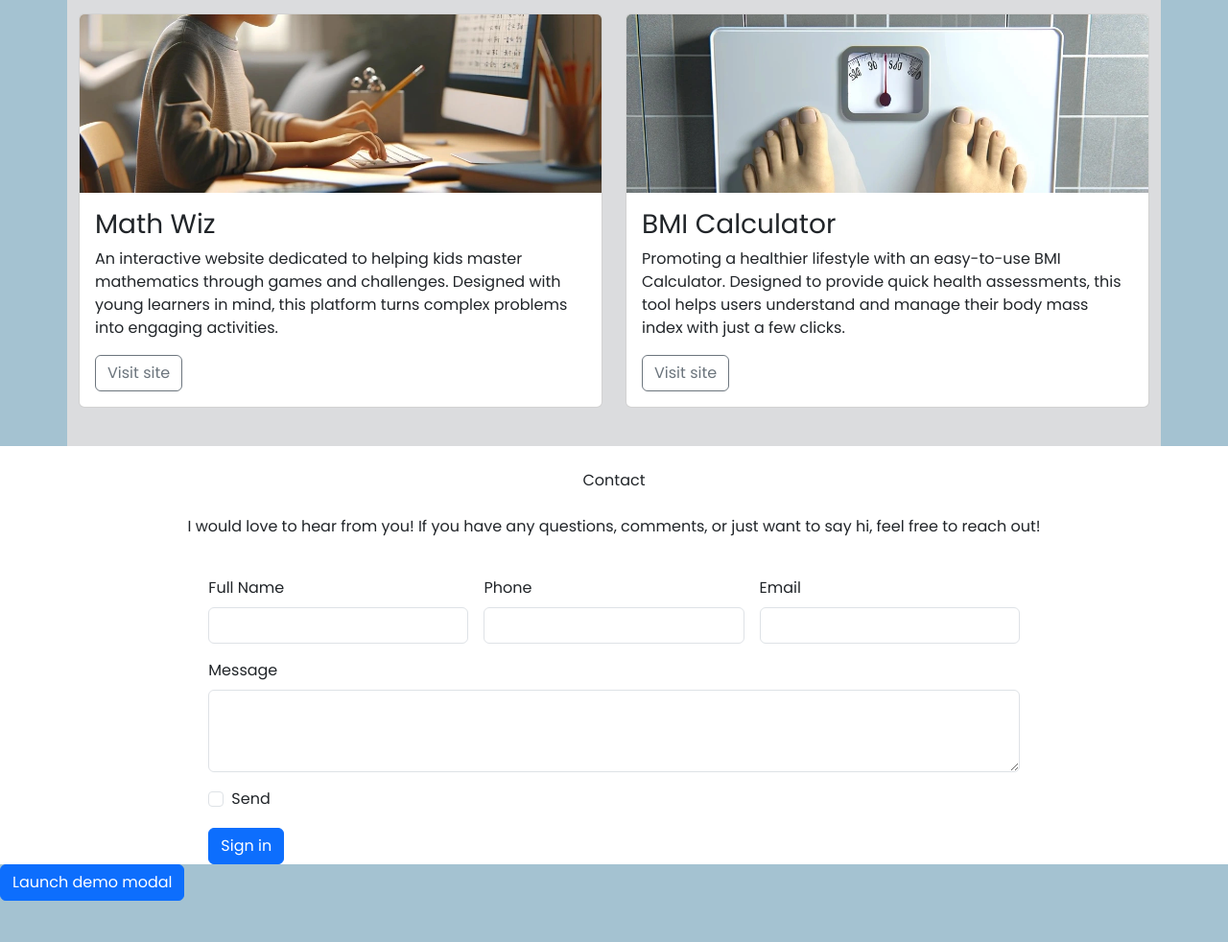
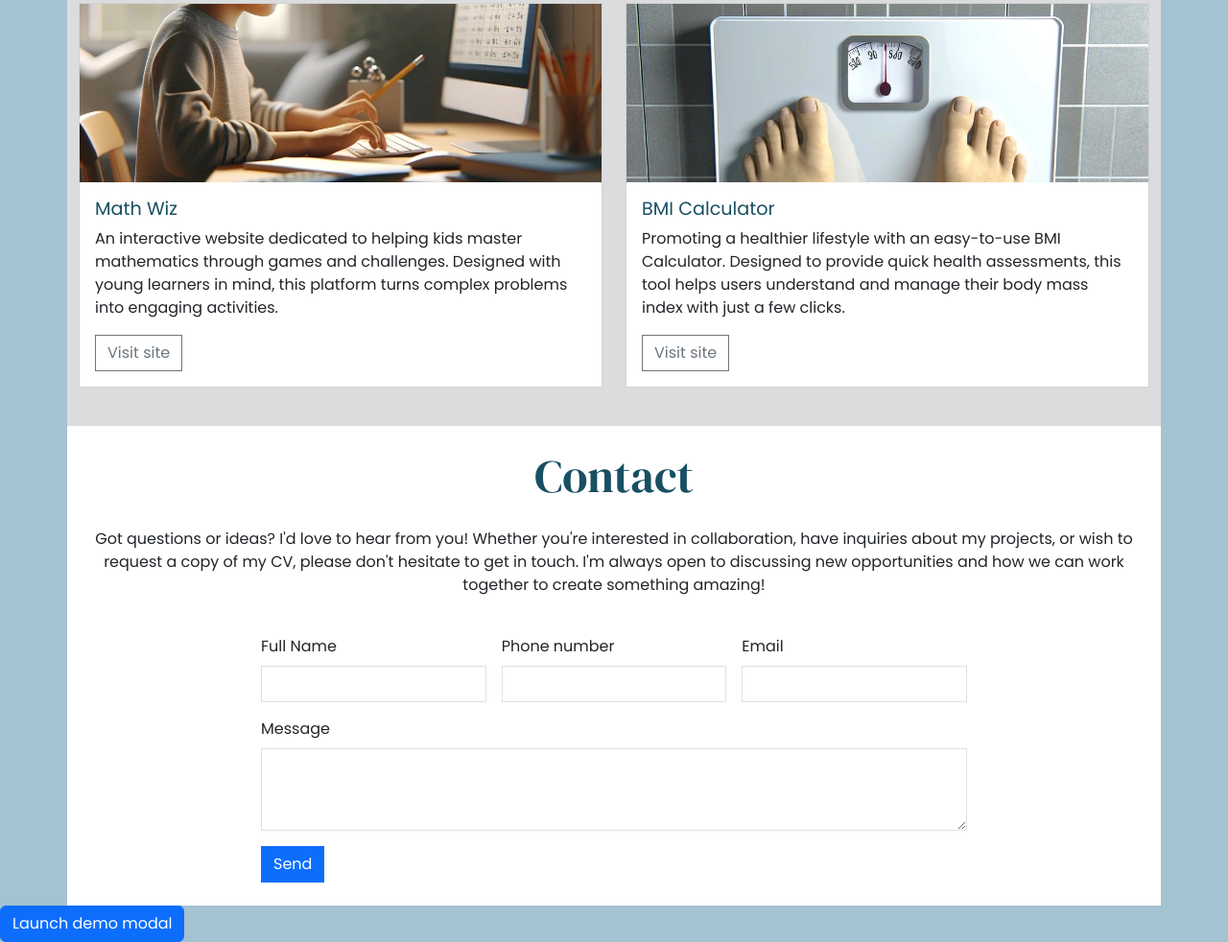
Before and after one commit to AlexandraSelby/portfolio-website, a plain HTML site: page index.html in a window 1280 px wide. Shown: the part 1576-2558 px from the top of the page at 96% size. Before the commit the page ends 2515 px from the top, so only its background shows below. Drawn offline with nearby package versions, Linux system fonts and the light colour scheme.

Commit message:
Remove rounded corners

```diff
--- a/assets/css/style.css
+++ b/assets/css/style.css
@@ -1,4 +1,5 @@
 @import url('https://fonts.googleapis.com/css2?family=DM+Serif+Display:ital@0;1&family=Poppins&display=swap');
+
 
 body {
     font-family: poppins, sans-serif;
@@ -10,13 +11,33 @@ h1, h2 {
 
     color: #184f63;
 }
+
+.sharp-corners,
+.sharp-corners *{
+    border-radius: 0;
+}
+
 /*About section*/
+
 #about{
     background-color: white;
 }
-/*Skills section*/
+
+/*Portofolio section*/
+
 #portfolio{
     background-color: #dbdcde;
+}
+#portfolio .card-title{
+    color: #184f63;
+    font-size: 1.2rem;
+}
+#portfolio .btn-outline-secondary:hover{
+    background-color: #184f63;
+}
+
+#portfolio .card-text {
+    min-height: 120px;
 }
 /*Contact section*/
 #contact{
@@ -31,3 +52,10 @@ h1, h2 {
     min-height: 500px;
     padding: 5% 7%;
 }
+/*media queries*/
+/*use breakpoits for xl screen and up*/
+@media (min-width: 1200px) {
+ #portfolio .card-text {
+    min-height: auto;
+ }
+}
--- a/index.html
+++ b/index.html
@@ -184,47 +184,37 @@
   </main>
 
    <!-- Contact section -->
-  <footer id="contact" class="conteiner">
+   <footer id="contact" class="container">
     <div class="row justify-content-center">
         <div class="col-12 text-center my-4">
-
-        <header class="dispaly -5">Contact</header>
-        <p class="mt-4">I would love to hear from you! If you have any questions, comments, or just want to say hi, feel
-          free to reach out!</p>
+            <h2 class="display-5">Contact</h2>
+            <p class="mt-4">Got questions or ideas? I'd love to hear from you! Whether you're
+                interested in collaboration, have inquiries about my projects, or
+                wish to request a copy of my CV, please don't hesitate to get in
+                touch. I'm always open to discussing new opportunities and how we
+                can work together to create something amazing!</p>
         </div>
-      <div class="col-12 col-md-10 col-lg-8">
-        <!--Add your form here!-->
-        <form class="row g-3">
-
-          <div class="col-md-4">
-            <label for="inputName" class="form-label">Full Name</label>
-            <input type="text" class="form-control" id="inputName">
+        <div class="col-12 col-md-10 col-lg-8 mb-4">
+            <!-- Add your form here -->
+            <form class="row g-3 sharp-corners">
+                <div class="col-lg-4">
+                    <label for="full-name" class="form-label">Full Name</label>
+                    <input type="text" class="form-control" id="full-name">
                 </div>
-
-          <div class="col-md-4">
-            <label for="inputPhone" class="form-label">Phone</label>
-            <input type="tel" class="form-control" id="inputPhone">
+                <div class="col-lg-4">
+                    <label for="phonenumber" class="form-label">Phone number</label>
+                    <input type="number" class="form-control" id="phonenumber">
                 </div>
-
-          <div class="col-md-4">
-            <label for="inputEmail" class="form-label">Email</label>
-            <input type="email" class="form-control" id="inputEmail">
-            </div>
-
-          <div class="col-12">
-            <label for="inputMessage" class="form-label">Message</label>
-            <textarea class="form-control" id="inputMessage" rows="3"></textarea>
+                <div class="col-lg-4">
+                    <label for="email" class="form-label">Email</label>
+                    <input type="email" class="form-control" id="email">
                 </div>
                 <div class="col-12">
-            <div class="form-check">
-              <input class="form-check-input" type="checkbox" id="gridCheck">
-              <label class="form-check-label" for="gridCheck">
-                Send
-              </label>
-            </div>
+                    <label for="message" class="form-label">Message</label>
+                    <textarea class="form-control" id="message" rows="3"></textarea>
                 </div>
                 <div class="col-12">
-            <button type="submit" class="btn btn-primary">Sign in</button>
+                    <button type="submit" class="btn btn-primary custom-button">Send</button>
                 </div>
             </form>
         </div>
@@ -239,7 +229,7 @@
 <!-- Modal -->
 <div class="modal fade" id="exampleModal" tabindex="-1" aria-labelledby="exampleModalLabel" aria-hidden="true">
   <div class="modal-dialog modal-lg">
-    <div class="modal-content">
+    <div class="modal-content sharp-corners">
       <div class="modal-header">
         <h1 class="modal-title fs-5" id="exampleModalLabel">Subscribe</h1>
         <button type="button" class="btn-close" data-bs-dismiss="modal" aria-label="Close"></button>
```
Lines whose indentation alone changed are shown as unchanged.
